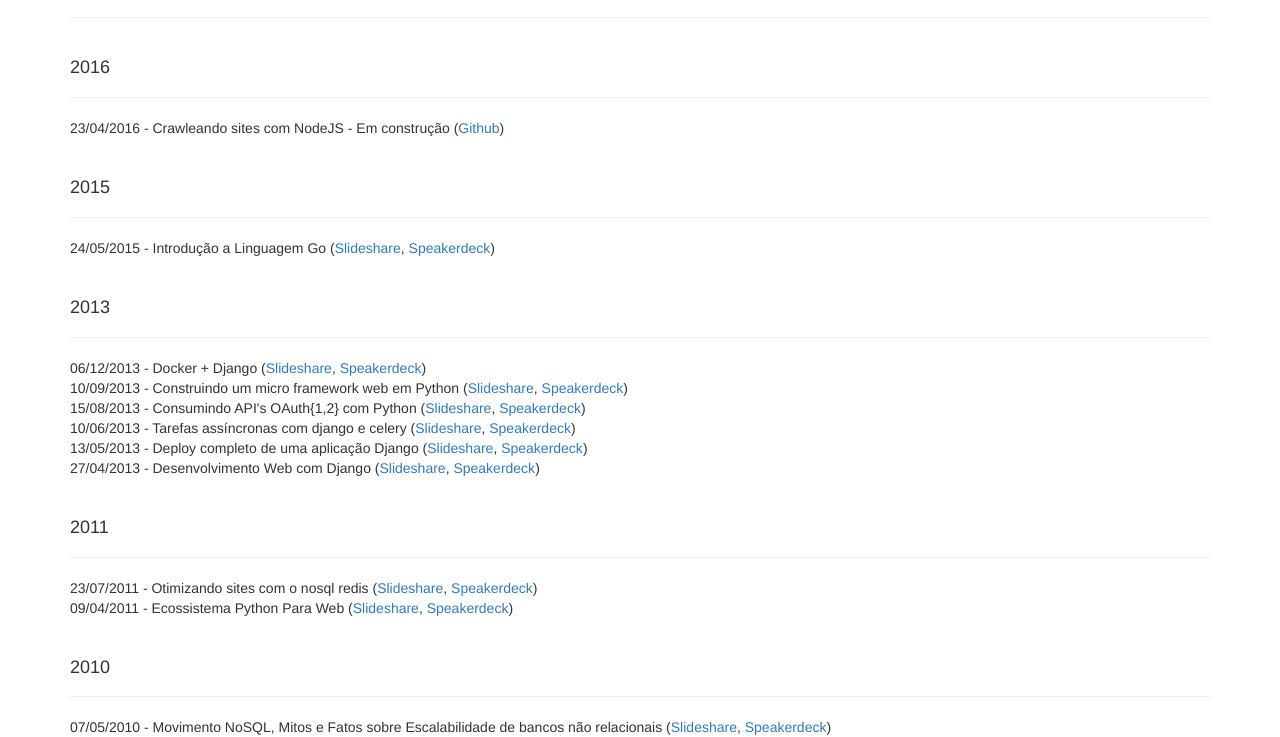
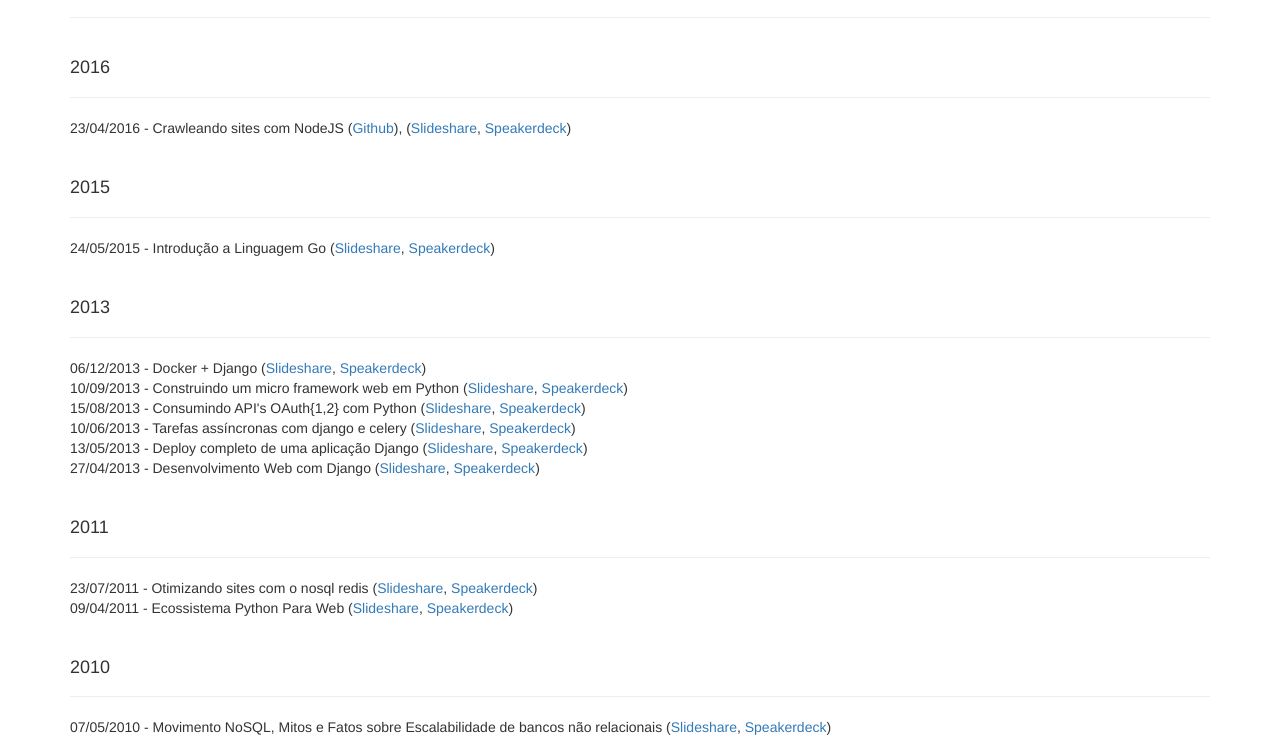
Before and after one commit to allisson/slides, a plain HTML site: page index.html in a window 1280 px wide. Shown: the part 68-805 px from the top of the page. Drawn offline with nearby package versions, Linux system fonts and the light colour scheme.

Commit message:
Atualizando o link para o Crawleando sites com NodeJS.

```diff
--- a/index.html
+++ b/index.html
@@ -26,7 +26,7 @@
         </div>
         <ul class="list-unstyled">
             <li>
-                23/04/2016 - Crawleando sites com NodeJS - Em construção (<a href="http://allisson.github.io/slides/2016/jsday_cg/" target="_blank">Github</a>)
+                23/04/2016 - Crawleando sites com NodeJS (<a href="http://allisson.github.io/slides/2016/jsday_cg/" target="_blank">Github</a>), (<a href="http://www.slideshare.net/allisson/crawleando-sites-com-nodejs" target="_blank">Slideshare</a>, <a href="https://speakerdeck.com/allisson/crawleando-sites-com-nodejs" target="_blank">Speakerdeck</a>)
             </li>
         </ul>
         <div class="page-header">
```
